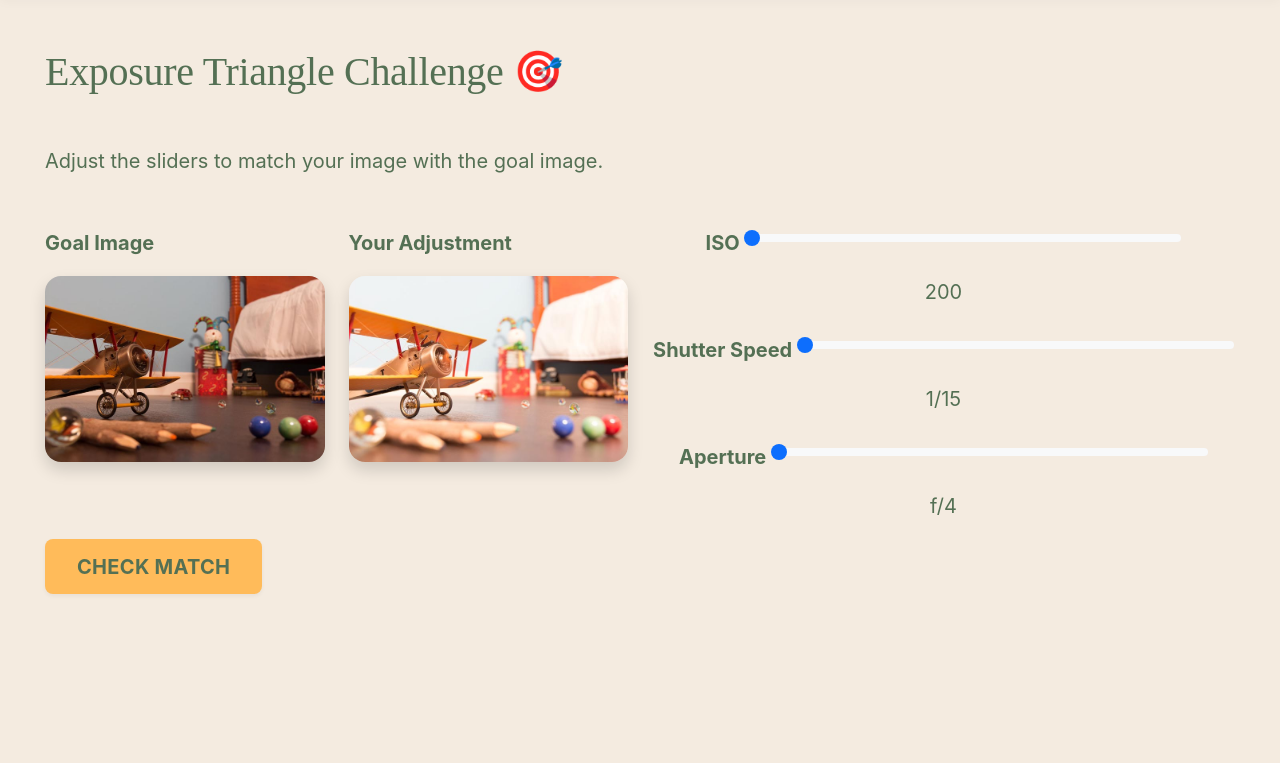
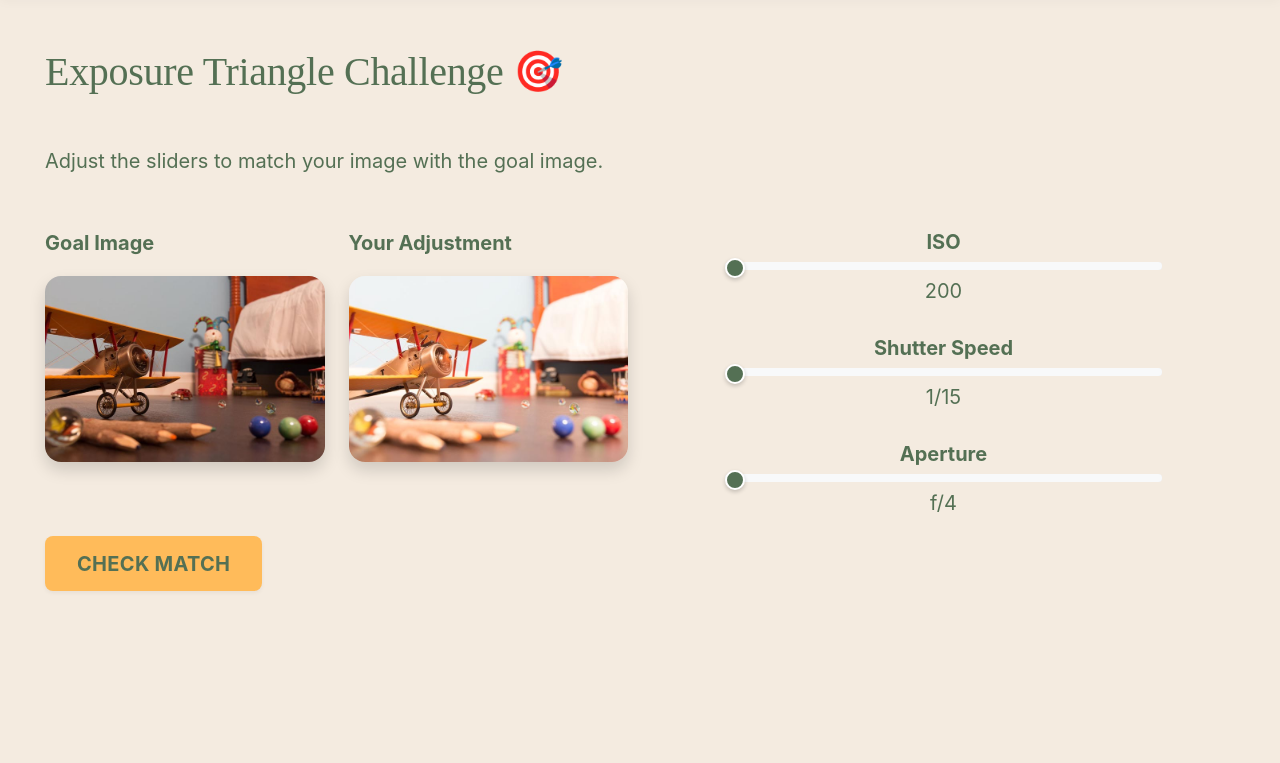
Before and after one commit to jyshin04/exposure-triangle, a Flask app: page /quiz/8 in a window 1280 px wide. Shown: the part 64-827 px from the top of the page. Run offline with Flask 3, Linux system fonts and the light colour scheme; some libraries are stand-ins or nearby versions; some web fonts are replaced.

Commit message:
fixed slider alignment and allow redo drag-drop

```diff
--- a/static/css/style.css
+++ b/static/css/style.css
@@ -731,3 +731,52 @@ ul li::before {
     content: "•";
     padding-right: 0.5em;
 }
+
+
+
+/* Add this to your style.css file */
+
+/* Style for all range input sliders */
+input[type="range"] {
+    -webkit-appearance: none; /* Override default look */
+    width: 100%;
+    height: 8px;
+    border-radius: 4px;
+    background: var(--gray-medium);
+    outline: none;
+}
+
+/* Slider thumb (circle) */
+input[type="range"]::-webkit-slider-thumb {
+    -webkit-appearance: none;
+    appearance: none;
+    width: 20px;
+    height: 20px;
+    border-radius: 50%;
+    background: var(--primary-color); /* Dark green from your color variables */
+    cursor: pointer;
+    border: 2px solid white;
+    box-shadow: 0 2px 4px rgba(0,0,0,0.2);
+}
+
+/* For Firefox */
+input[type="range"]::-moz-range-thumb {
+    width: 20px;
+    height: 20px;
+    border-radius: 50%;
+    background: var(--primary-color); /* Dark green */
+    cursor: pointer;
+    border: 2px solid white;
+    box-shadow: 0 2px 4px rgba(0,0,0,0.2);
+}
+
+/* For IE/Edge */
+input[type="range"]::-ms-thumb {
+    width: 20px;
+    height: 20px;
+    border-radius: 50%;
+    background: var(--primary-color); /* Dark green */
+    cursor: pointer;
+    border: 2px solid white;
+    box-shadow: 0 2px 4px rgba(0,0,0,0.2);
+}
--- a/templates/learn_4.html
+++ b/templates/learn_4.html
@@ -15,9 +15,9 @@
 
 
             <div class="col-md-6 text-center">
-                <label for="apertureSlider" class="form-label fw-bold fs-5">Aperture</label>
+                <label for="apertureSlider" class="form-label fw-bold fs-5 d-block mb-1">Aperture</label>
                 <input type="range" min="1" max="4" value="1" class="form-range w-75 mx-auto" id="apertureSlider">
-                <p id="apertureValue" class="mt-2 fs-5">f/2.8</p>
+                <p id="apertureValue" class="mt-1 fs-5">f/2.8</p>
             </div>
         </div>
 
--- a/templates/learn_6.html
+++ b/templates/learn_6.html
@@ -13,9 +13,9 @@
         </div>
 
         <div class="col-md-6 text-center">
-            <label for="shutterSlider" class="form-label fw-bold fs-5">Shutter Speed</label>
+            <label for="shutterSlider" class="form-label fw-bold fs-5 d-block mb-1">Shutter Speed</label>
             <input type="range" min="1" max="4" value="1" class="form-range w-75 mx-auto" id="shutterSlider">
-            <p id="shutterValue" class="mt-2 fs-5">1/4</p>
+            <p id="shutterValue" class="mt-1 fs-5">1/4</p>
         </div>
     </div>
 
--- a/templates/learn_8.html
+++ b/templates/learn_8.html
@@ -15,9 +15,9 @@
         </div>
 
         <div class="col-md-6 text-center">
-            <label for="isoSlider" class="form-label fw-bold fs-5">ISO</label>
+            <label for="isoSlider" class="form-label fw-bold fs-5 d-block mb-1">ISO</label>
             <input type="range" min="1" max="4" value="1" class="form-range w-75 mx-auto" id="isoSlider">
-            <p id="isoValue" class="mt-2 fs-5">100</p>
+            <p id="isoValue" class="mt-1 fs-5">100</p>
         </div>
     </div>
 
--- a/templates/quiz_1.html
+++ b/templates/quiz_1.html
@@ -46,9 +46,7 @@
         <p id="feedback-message"></p>
     </div>
 
-
     <div class="d-flex justify-content-between align-items-end mt-auto py-3">
-
         <div></div>
         <a href="{{ url_for('show_quiz', question_id=next_id) if next_id else url_for('results') }}"
            class="btn btn-primary btn-lg"
--- a/templates/quiz_8.html
+++ b/templates/quiz_8.html
@@ -32,25 +32,28 @@
         <!-- Sliders Column -->
         <div class="col-md-6">
             <div class="d-flex flex-column gap-4">
-                <div class="text-center">
-                    <label for="isoSlider" class="form-label fw-bold fs-5">ISO</label>
+               <!-- ISO Slider -->
+               <div class="d-flex flex-column align-items-center w-100">
+                <label for="isoSlider" class="form-label fw-bold fs-5 mb-1">ISO</label>
                 <input type="range" min="1" max="3" value="1" step="1"
-                           class="form-range w-75 mx-auto" id="isoSlider">
-                    <p id="isoValue" class="mt-2 fs-5 mb-0">200</p>
+                       class="form-range w-75" id="isoSlider">
+                <p id="isoValue" class="fs-5 mt-1 mb-0">200</p>
             </div>
 
-                <div class="text-center">
-                    <label for="shutterSlider" class="form-label fw-bold fs-5">Shutter Speed</label>
+            <!-- Shutter Speed Slider -->
+            <div class="d-flex flex-column align-items-center w-100">
+                <label for="shutterSlider" class="form-label fw-bold fs-5 mb-1">Shutter Speed</label>
                 <input type="range" min="1" max="3" value="1" step="1"
                        class="form-range w-75 mx-auto" id="shutterSlider">
-                    <p id="shutterValue" class="mt-2 fs-5 mb-0">1/15</p>
+                <p id="shutterValue"  class="fs-5 mt-1 mb-0">1/15</p>
             </div>
 
-                <div class="text-center">
-                    <label for="apertureSlider" class="form-label fw-bold fs-5">Aperture</label>
+            <!-- Aperture Slider -->
+            <div class="d-flex flex-column align-items-center w-100">
+                <label for="apertureSlider" class="form-label fw-bold fs-5 mb-1">Aperture</label>
                 <input type="range" min="1" max="3" value="1" step="1"
                        class="form-range w-75 mx-auto" id="apertureSlider">
-                    <p id="apertureValue" class="mt-2 fs-5 mb-0">f/4</p>
+                <p id="apertureValue" class="fs-5 mt-1 mb-0">f/4</p>
             </div>
             </div>
 
```
Also changed, not shown: static/js/quiz_aperture.js (+18 -2 lines), static/js/quiz_iso.js (+19 -2 lines), templates/learn_10.html (+10 -10 lines). Lines whose indentation alone changed are shown as unchanged.
